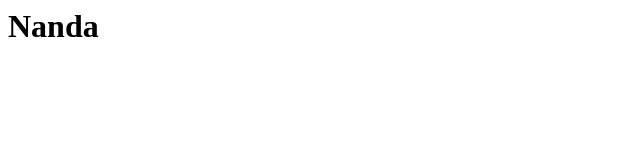
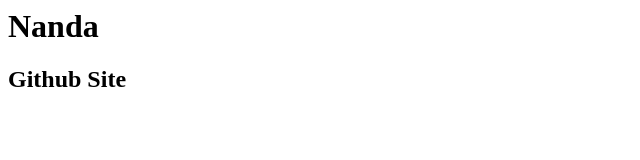
Before and after one commit to Nanda-0905/Nanda-0905.github.io, a plain HTML site: page index.html in a window 1280 px wide. Shown: the whole page, without its empty margins (0-640 px from the left). Drawn offline with Linux system fonts and the light colour scheme.

Commit message:
Update index.html

```diff
--- a/index.html
+++ b/index.html
@@ -1 +1,2 @@
 <h1> Nanda </h1>
+<h2> Github Site</h2>
```
